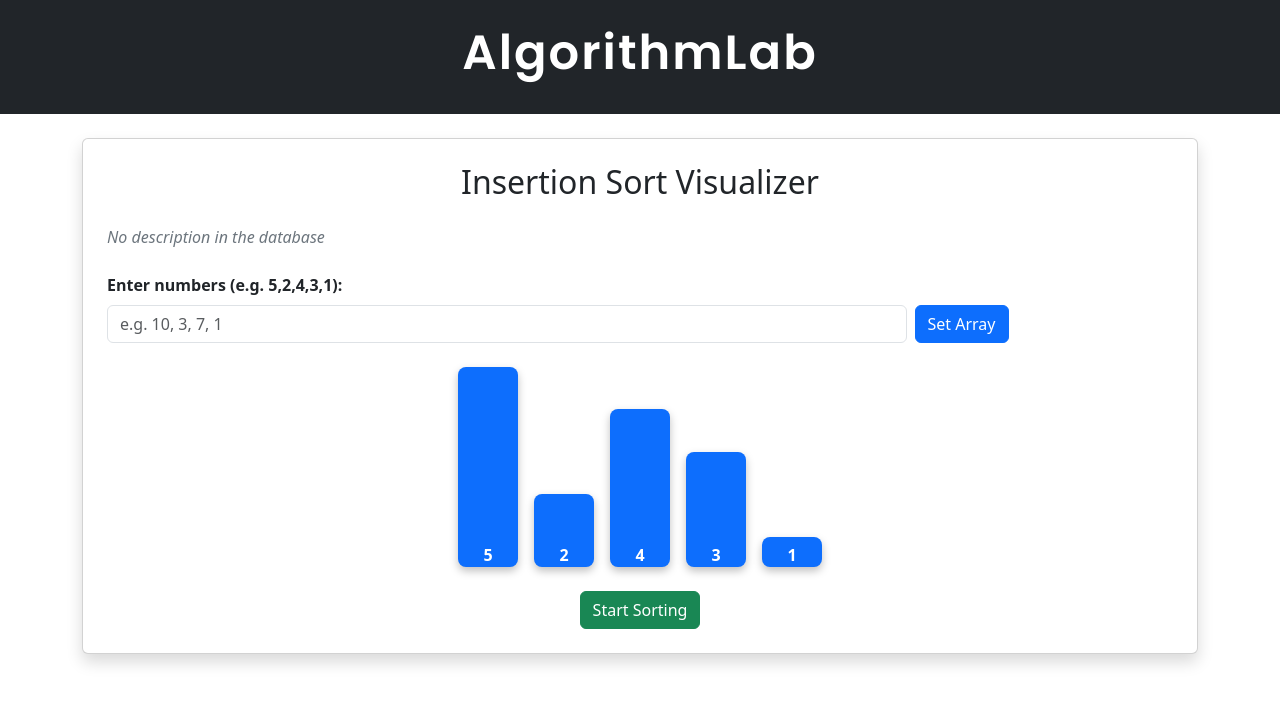
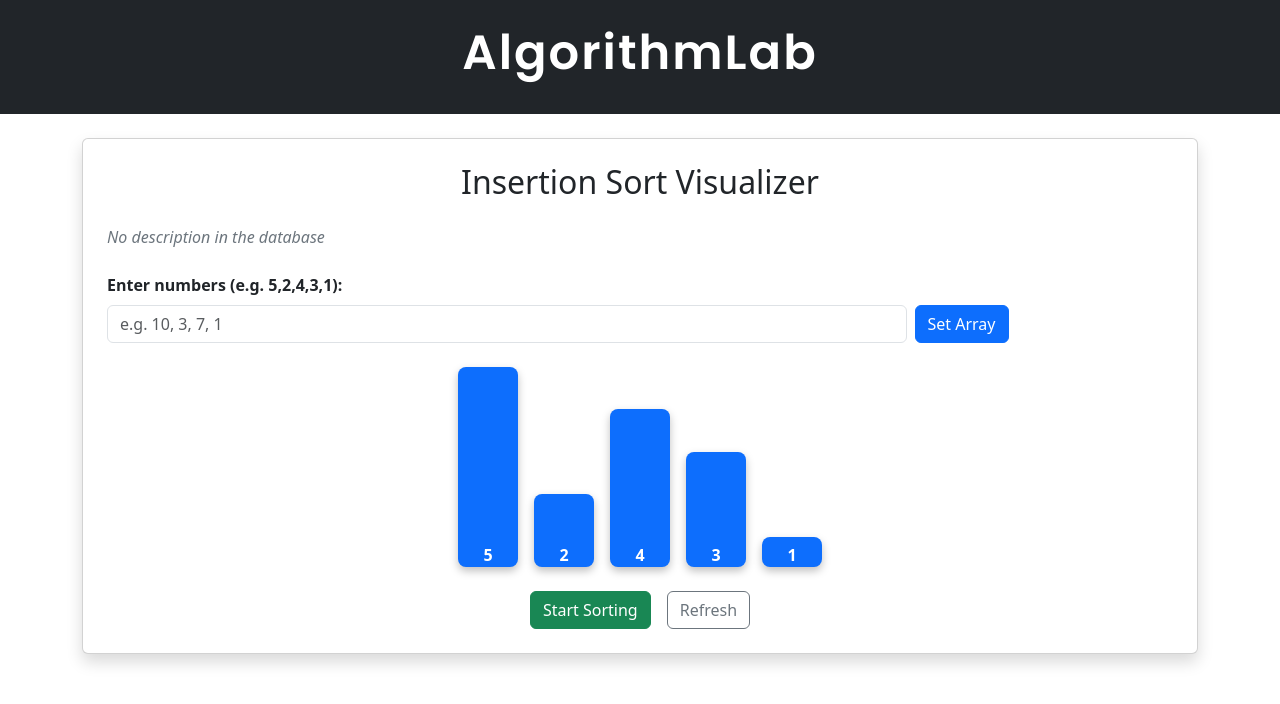
Before and after one commit to WiolaWysopal/AlgorithmLab, a React (Vite) app in the folder frontend/: page /insertion-sort in a window 1280 px wide. Shown: the top 704 px of the page. Built offline with nearby package versions, Linux system fonts and the light colour scheme; no server answers; the database is empty.

Commit message:
Create Refresh button in InsertionSort Component

```diff
--- a/frontend/package.json
+++ b/frontend/package.json
@@ -14,7 +14,7 @@
     "bootstrap": "^5.3.8",
     "react": "^19.2.0",
     "react-dom": "^19.2.0",
-    "react-router-dom": "^7.10.1"
+    "react-router-dom": "^7.12.0"
   },
   "devDependencies": {
     "@eslint/js": "^9.39.1",
--- a/frontend/src/components/InsertionSortVisualizer.jsx
+++ b/frontend/src/components/InsertionSortVisualizer.jsx
@@ -7,6 +7,7 @@ const supabaseAnonKey = import.meta.env.VITE_SUPABASE_ANON_KEY;
 const supabase = createClient(supabaseUrl, supabaseAnonKey);
 
 function InsertionSortVisualizer() {
+  const [initialArray, setInitialArray] = useState([5, 2, 4, 3, 1]);
   const [array, setArray] = useState([5, 2, 4, 3, 1]);
   const [inputValue, setInputValue] = useState("");
   const [steps, setSteps] = useState([]);
@@ -61,6 +62,7 @@ function InsertionSortVisualizer() {
   // --- USTAWIANIE WŁASNEJ TABLICY ---
   const handleSetArray = () => {
     if (!inputValue.trim()) return;
+
     const parsed = inputValue
       .split(",")
       .map((num) => Number(num.trim()))
@@ -71,21 +73,33 @@ function InsertionSortVisualizer() {
       return;
     }
 
+    setInitialArray(parsed); // 🔹 zapamiętujemy oryginał
     setArray(parsed);
     setSteps([]);
     setCurrentStep(0);
   };
 
+
   // --- SORTOWANIE ---
   const handleSort = async () => {
+    // reset wizualizacji do stanu początkowego
+    setArray(initialArray);
+    setSteps([]);
+    setCurrentStep(0);
+
     const res = await fetch("http://localhost:5000/sort/insertion", {
       method: "POST",
       headers: { "Content-Type": "application/json" },
-      body: JSON.stringify({ array }),
+      body: JSON.stringify({ array: initialArray }), // 🔹 ZAWSZE oryginał
     });
 
     const data = await res.json();
     setSteps(data.steps);
+  };
+
+  const handleRefresh = () => {
+    setArray(initialArray);
+    setSteps([]);
     setCurrentStep(0);
   };
 
@@ -156,11 +170,16 @@ function InsertionSortVisualizer() {
         </div>
 
         {/* --- PRZYCISK SORTOWANIA --- */}
-        <div className="text-center">
-          <button className="btn btn-success" onClick={handleSort}>
-            Start Sorting
-          </button>
-        </div>
+        <div className="text-center d-flex justify-content-center gap-3">
+  <button className="btn btn-success" onClick={handleSort}>
+    Start Sorting
+  </button>
+
+  <button className="btn btn-outline-secondary" onClick={handleRefresh}>
+    Refresh
+  </button>
+</div>
+
       </div>
     </div>
   );
```
Also changed, not shown: 1 other file (tests, documents, lock files or other folders).
